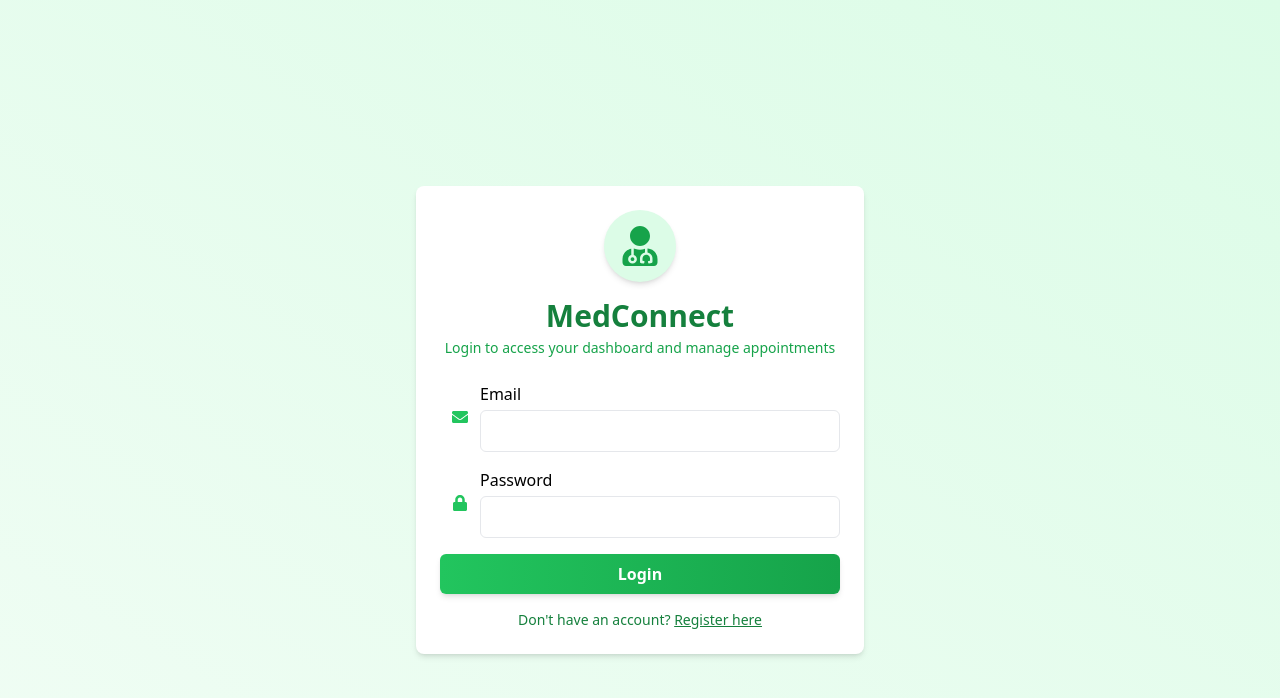
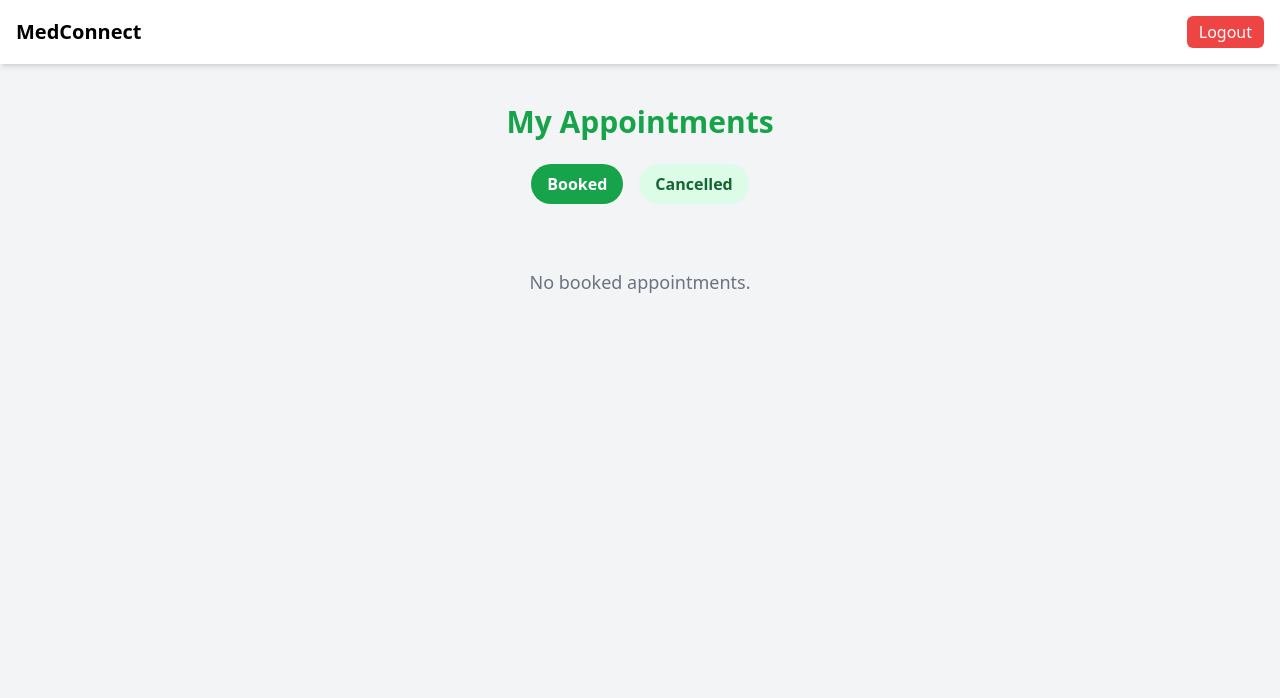
Before and after one commit to aqib-mansoor/MedConnect, a React (Vite) app: page /patient-appointments in a window 1280 px wide. Shown: the top 698 px of the page. Built offline with nearby package versions, Linux system fonts and the light colour scheme.

Commit message:
Appointment Status Updated!

```diff
--- a/package.json
+++ b/package.json
@@ -10,6 +10,7 @@
     "preview": "vite preview"
   },
   "dependencies": {
+    "@heroicons/react": "^2.2.0",
     "classnames": "^2.5.1",
     "date-fns": "^4.1.0",
     "lucide-react": "^0.553.0",
--- a/src/App.tsx
+++ b/src/App.tsx
@@ -4,6 +4,7 @@ import RegisterPage from "./pages/auth/RegisterPage";
 import PatientDashboard from "./pages/patient/PatientDashboard";
 import DoctorDashboard from "./pages/doctor/DoctorDashboard";
 import DoctorSearchPage from "./pages/patient/DoctorSearchPage";
+import MyAppointments from "./pages/patient/MyAppointments";
 
 
 function App() {
@@ -14,6 +15,7 @@ function App() {
       <Route path="/patient-dashboard" element={<PatientDashboard />} />
       <Route path="/doctor-dashboard" element={<DoctorDashboard />} />
       <Route path="/patient-doctors" element={<DoctorSearchPage />} />
+      <Route path="/patient-appointments" element={<MyAppointments />} />
       <Route path="*" element={<LoginPage />} />
     </Routes>
   );
--- a/src/components/appointments/BookingModal.tsx
+++ b/src/components/appointments/BookingModal.tsx
@@ -1,6 +1,7 @@
 import { useState } from "react";
 import type { Doctor } from "../../utils/doctorStorage";
 import { saveAppointment, isSlotBooked } from "../../utils/appointmentStorage";
+import { useToast } from "../../context/ToastContext";
 
 interface Props {
   doctor: Doctor;
@@ -10,18 +11,19 @@ interface Props {
 export default function BookingModal({ doctor, onClose }: Props) {
   const [date, setDate] = useState("");
   const [time, setTime] = useState("");
+  const { addToast } = useToast(); // keep it here, just don't call it on render
 
   const patientEmail =
     localStorage.getItem("currentUserEmail") || "patient@demo.com";
 
   const handleBooking = () => {
     if (!date || !time) {
-      alert("Please select both date and time!");
+      setTimeout(() => addToast("Please select both date and time!", "error"), 0);
       return;
     }
 
     if (isSlotBooked(doctor.id, date, time)) {
-      alert("This time slot is already booked!");
+      setTimeout(() => addToast("This time slot is already booked!", "error"), 0);
       return;
     }
 
@@ -35,7 +37,9 @@ export default function BookingModal({ doctor, onClose }: Props) {
       status: "booked",
     });
 
-    alert(`Appointment booked with ${doctor.name} on ${date} at ${time}`);
+    // Show success toast
+    setTimeout(() => addToast(`Appointment booked with ${doctor.name} on ${date} at ${time}`, "success"), 0);
+
     onClose();
   };
 
--- /dev/null
+++ b/src/components/common/ConfirmModal.tsx
@@ -0,0 +1,36 @@
+import { FaExclamationTriangle } from "react-icons/fa";
+
+interface ConfirmModalProps {
+  message: string;
+  onConfirm: () => void;
+  onCancel: () => void;
+}
+
+export default function ConfirmModal({ message, onConfirm, onCancel }: ConfirmModalProps) {
+  return (
+    <div className="fixed inset-0 flex items-center justify-center bg-black/50 z-50 backdrop-blur-sm">
+      <div className="bg-white rounded-2xl p-6 shadow-2xl w-[90%] max-w-md transform transition-all scale-95 animate-scaleIn">
+        <div className="flex flex-col items-center gap-4">
+          <div className="text-red-500 text-4xl">
+            <FaExclamationTriangle />
+          </div>
+          <p className="text-center text-lg font-semibold text-gray-800">{message}</p>
+          <div className="flex gap-4 mt-4 w-full">
+            <button
+              onClick={onCancel}
+              className="flex-1 px-4 py-2 bg-gray-200 text-gray-700 rounded-lg font-medium hover:bg-gray-300 transition"
+            >
+              Cancel
+            </button>
+            <button
+              onClick={onConfirm}
+              className="flex-1 px-4 py-2 bg-red-500 text-white rounded-lg font-medium hover:bg-red-600 transition"
+            >
+              Confirm
+            </button>
+          </div>
+        </div>
+      </div>
+    </div>
+  );
+}
--- a/src/components/layout/Sidebar.tsx
+++ b/src/components/layout/Sidebar.tsx
@@ -24,11 +24,11 @@ export default function Sidebar({ role }: SidebarProps) {
       isActive ? "bg-green-700" : "hover:bg-green-600"
     }`;
 
-  // Patient Menu (added "Find Doctors")
+  // Patient Menu
   const patientMenu = [
     { name: "Dashboard", path: "/patient-dashboard", icon: <FaTachometerAlt /> },
     { name: "Find Doctors", path: "/patient-doctors", icon: <FaUserMd /> },
-    { name: "Appointments", path: "/patient-appointments", icon: <FaCalendarCheck /> },
+    { name: "My Appointments", path: "/patient-appointments", icon: <FaCalendarCheck /> },
     { name: "Medical Records", path: "/patient-medical-records", icon: <FaFileMedical /> },
   ];
 
--- /dev/null
+++ b/src/context/ToastContext.tsx
@@ -0,0 +1,52 @@
+import { createContext, useContext, useState } from "react";
+import type { ReactNode } from "react";
+
+
+interface Toast {
+  id: string;
+  message: string;
+  type: "success" | "error";
+}
+
+interface ToastContextType {
+  toasts: Toast[];
+  addToast: (message: string, type?: "success" | "error") => void;
+}
+
+const ToastContext = createContext<ToastContextType | undefined>(undefined);
+
+export const ToastProvider = ({ children }: { children: ReactNode }) => {
+  const [toasts, setToasts] = useState<Toast[]>([]);
+
+  const addToast = (message: string, type: "success" | "error" = "success") => {
+    const id = crypto.randomUUID();
+    setToasts(prev => [...prev, { id, message, type }]);
+    setTimeout(() => {
+      setToasts(prev => prev.filter(t => t.id !== id));
+    }, 3000); // 3 seconds
+  };
+
+  return (
+    <ToastContext.Provider value={{ toasts, addToast }}>
+      {children}
+      <div className="fixed top-5 right-5 flex flex-col gap-2 z-50">
+        {toasts.map(t => (
+          <div
+            key={t.id}
+            className={`px-4 py-2 rounded shadow-md text-white ${
+              t.type === "success" ? "bg-green-500" : "bg-red-500"
+            }`}
+          >
+            {t.message}
+          </div>
+        ))}
+      </div>
+    </ToastContext.Provider>
+  );
+};
+
+export const useToast = () => {
+  const context = useContext(ToastContext);
+  if (!context) throw new Error("useToast must be used within ToastProvider");
+  return context;
+};
--- a/src/main.tsx
+++ b/src/main.tsx
@@ -3,6 +3,7 @@ import ReactDOM from "react-dom/client";
 import { BrowserRouter } from "react-router-dom";
 import App from "./App";
 import { AuthProvider } from "./context/AuthContext";
+import { ToastProvider } from "./context/ToastContext";
 import { initDoctors } from "./utils/doctorStorage";
 import "./index.css";
 
@@ -13,7 +14,9 @@ ReactDOM.createRoot(document.getElementById("root")!).render(
   <React.StrictMode>
     <BrowserRouter>
       <AuthProvider>
-        <App />
+        <ToastProvider>
+          <App />
+        </ToastProvider>
       </AuthProvider>
     </BrowserRouter>
   </React.StrictMode>
--- /dev/null
+++ b/src/pages/patient/MyAppointments.tsx
@@ -0,0 +1,135 @@
+import { useState, useEffect } from "react";
+import Layout from "../../components/layout/Layout";
+import { getAppointments } from "../../utils/appointmentStorage";
+import type { Appointment } from "../../utils/appointmentStorage";
+import { useToast } from "../../context/ToastContext";
+import ConfirmModal from "../../components/common/ConfirmModal";
+import { FaUserMd, FaCalendarAlt, FaClock, FaTimesCircle } from "react-icons/fa";
+
+export default function MyAppointments() {
+  const [appointments, setAppointments] = useState<Appointment[]>([]);
+  const [confirmId, setConfirmId] = useState<string | null>(null);
+  const [activeTab, setActiveTab] = useState<"booked" | "cancelled">("booked");
+  const currentUserEmail = localStorage.getItem("currentUserEmail") || "patient@demo.com";
+  const { addToast } = useToast();
+
+  useEffect(() => {
+    const allAppointments = getAppointments();
+    const patientAppointments = allAppointments.filter(a => a.patientEmail === currentUserEmail);
+    setAppointments(patientAppointments);
+  }, []);
+
+  const handleCancelConfirm = (id: string) => {
+    const allAppointments = getAppointments();
+    const updatedAppointments = allAppointments.map(a => {
+      if (a.id === id) a.status = "cancelled";
+      return a;
+    });
+    localStorage.setItem("appointments", JSON.stringify(updatedAppointments));
+    setAppointments(updatedAppointments.filter(a => a.patientEmail === currentUserEmail));
+    setConfirmId(null);
+    addToast("Appointment cancelled successfully!", "success");
+  };
+
+  const filteredAppointments = appointments.filter(a => a.status === activeTab);
+
+  return (
+    <Layout>
+      <h2 className="text-3xl font-bold mb-6 text-green-600 text-center">My Appointments</h2>
+
+      {/* Tabs */}
+      <div className="flex justify-center gap-4 mb-8">
+        <button
+          onClick={() => setActiveTab("booked")}
+          className={`px-4 py-2 rounded-full font-semibold ${
+            activeTab === "booked" ? "bg-green-600 text-white" : "bg-green-100 text-green-800"
+          } transition`}
+        >
+          Booked
+        </button>
+        <button
+          onClick={() => setActiveTab("cancelled")}
+          className={`px-4 py-2 rounded-full font-semibold ${
+            activeTab === "cancelled" ? "bg-green-600 text-white" : "bg-green-100 text-green-800"
+          } transition`}
+        >
+          Cancelled
+        </button>
+      </div>
+
+      {/* Appointment Cards */}
+      {filteredAppointments.length === 0 ? (
+        <p className="text-gray-500 text-lg text-center mt-16">
+          No {activeTab} appointments.
+        </p>
+      ) : (
+        <div className="grid grid-cols-1 md:grid-cols-2 lg:grid-cols-3 gap-6">
+          {filteredAppointments.map(app => (
+            <div
+              key={app.id}
+              className={`relative bg-white rounded-2xl shadow-lg hover:shadow-2xl transition-transform transform hover:-translate-y-2 p-6 flex flex-col justify-between overflow-hidden border-l-8 ${
+                app.status === "booked" ? "border-l-green-500" : "border-l-gray-400 bg-gray-100 line-through"
+              }`}
+            >
+              {/* Gradient Accent */}
+              <div className="absolute top-0 right-0 w-20 h-20 bg-green-400 rounded-bl-full opacity-20"></div>
+
+              {/* Doctor Info */}
+              <div className="flex items-center gap-4 mb-4">
+                <div className="bg-green-100 text-green-600 p-4 rounded-full text-3xl flex items-center justify-center">
+                  <FaUserMd />
+                </div>
+                <div>
+                  <h3 className="text-xl font-bold text-gray-800">{app.doctorName}</h3>
+                  <p className="text-sm text-gray-500">Appointment</p>
+                </div>
+              </div>
+
+              {/* Date & Time */}
+              <div className="flex items-center gap-2 mb-2 text-gray-600">
+                <FaCalendarAlt className="text-green-500" />
+                <span>{app.date}</span>
+              </div>
+              <div className="flex items-center gap-2 mb-2 text-gray-600">
+                <FaClock className="text-green-500" />
+                <span>{app.time}</span>
+              </div>
+
+              {/* Status Badge */}
+              <div className="mt-2 mb-4">
+                <span
+                  className={`font-semibold px-3 py-1 rounded-full text-sm ${
+                    app.status === "booked"
+                      ? "bg-green-100 text-green-700"
+                      : "bg-gray-200 text-gray-700"
+                  }`}
+                >
+                  {app.status.toUpperCase()}
+                </span>
+              </div>
+
+              {/* Cancel Button */}
+              {app.status === "booked" && (
+                <button
+                  onClick={() => setConfirmId(app.id)}
+                  className="absolute top-4 right-4 text-red-600 hover:text-red-800 transition"
+                >
+                  <FaTimesCircle className="w-6 h-6" />
+                </button>
+              )}
+            </div>
+          ))}
+        </div>
+      )}
+
+      {/* Confirmation Modal */}
+      {confirmId && (
+        <ConfirmModal
+          message="Are you sure you want to cancel this appointment?"
+          onConfirm={() => handleCancelConfirm(confirmId)}
+          onCancel={() => setConfirmId(null)}
+        />
+      )}
+    </Layout>
+  );
+}
```
Also changed, not shown: src/pages/doctor/DoctorAppointments.tsx (added), 1 other file (tests, documents, lock files or other folders).
